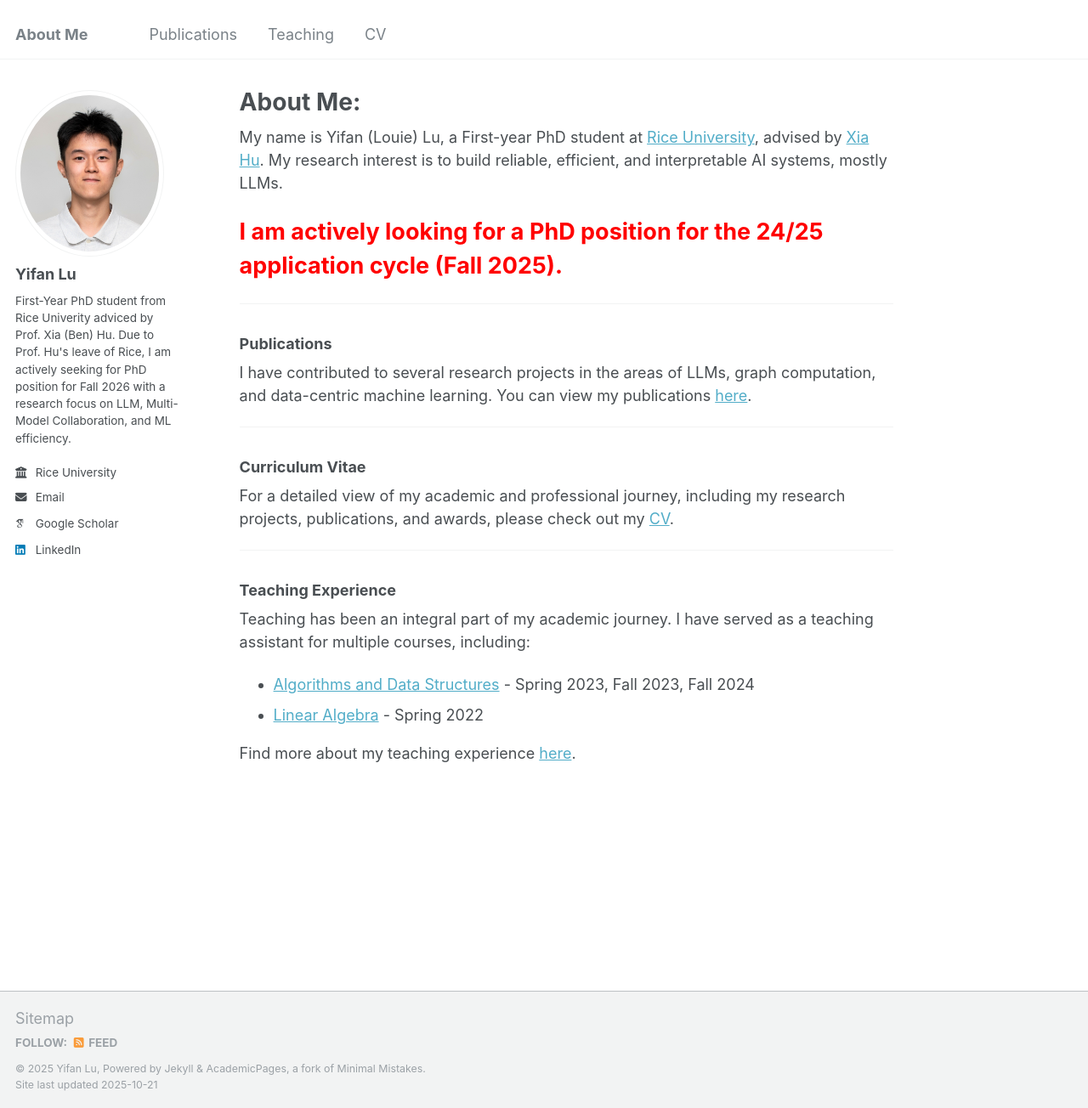
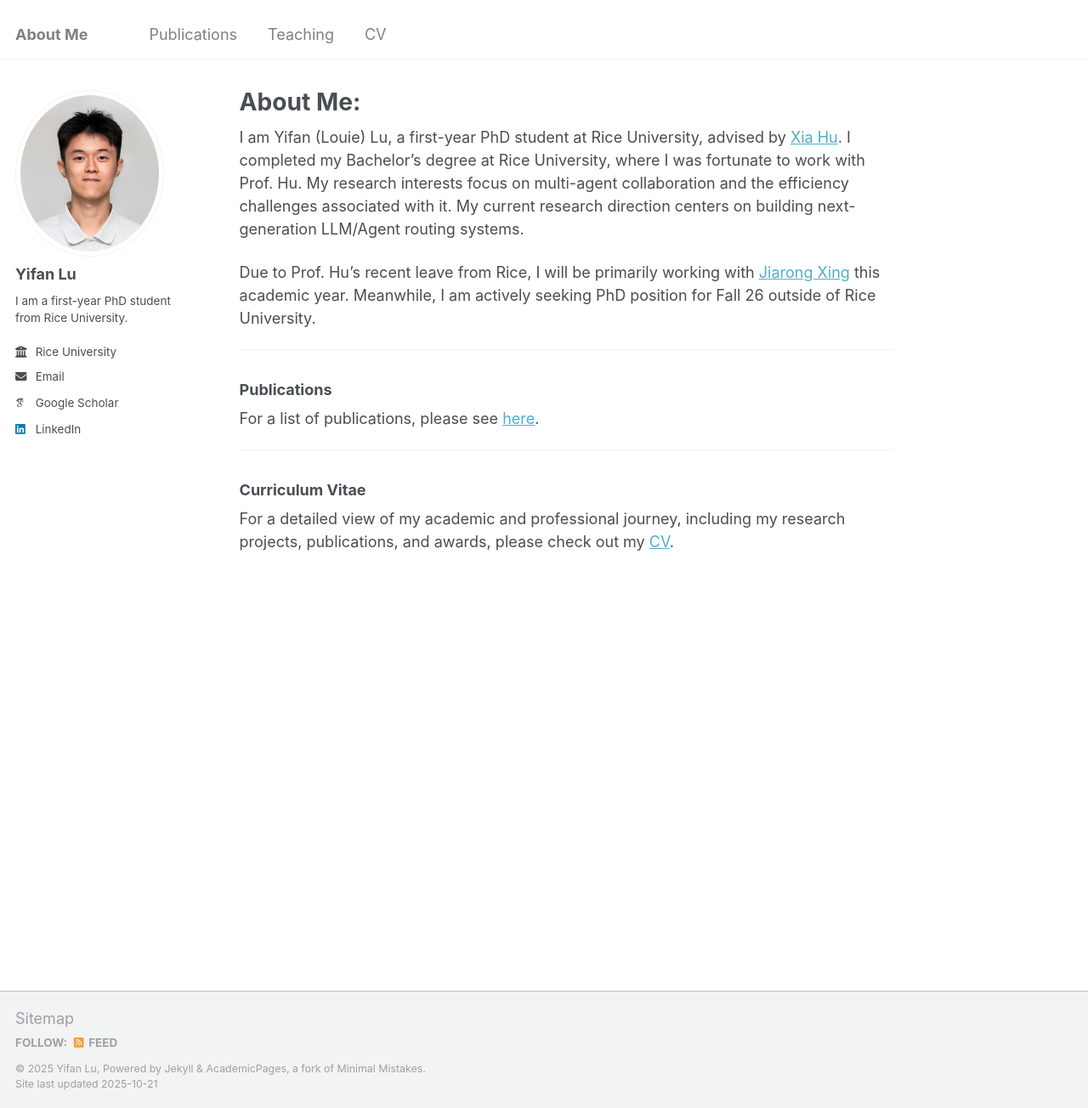
Before and after one commit to yl231/yl231.github.io, a Jekyll site: the page built from _pages/about.md, in a window 1280 px wide and 1304 px high. Shown: the whole window at 85% size. Built offline with Jekyll 4.4.1, drawn with Linux system fonts in a browser that asks for light colours; some web fonts are replaced.

Commit message:
Refactor author bio in _config.yml for clarity, update LinkedIn URL format, and revise content in about.md to reflect current research focus and academic status. Modify publication statuses for consistency across multiple files and add a new CV PDF file.

```diff
--- a/_config.yml
+++ b/_config.yml
@@ -24,7 +24,7 @@ author:
   avatar           : "louie01.png"
   name             : "Yifan Lu"
   pronouns         : # example: "she/her"
-  bio              : "First-Year PhD student from Rice Univerity adviced by Prof. Xia (Ben) Hu. Due to Prof. Hu's leave of Rice, I am actively seeking for PhD position for Fall 2026 with a research focus on LLM, Multi-Model Collaboration, and ML efficiency."
+  bio              : "I am a first-year PhD student from Rice University."
   employer         : "Rice University"
   URI              : "https://www.rice.edu/" # URL
   email            : "yl231@rice.edu"
@@ -57,7 +57,7 @@ author:
   keybase          : # Username
   instagram        : # Username
   lastfm           : # Username
-  linkedin         : "https://www.linkedin.com/in/yifan-lu-471611241/"
+  linkedin         : "yifan-lu-471611241"
   mastodon         : # URL
   medium           : # URL
   pinterest        : # Username
--- a/_pages/about.md
+++ b/_pages/about.md
@@ -8,26 +8,17 @@ redirect_from:
 ---
 
 
-My name is Yifan (Louie) Lu, a First-year PhD student at [Rice University](https://www.rice.edu/), advised by [Xia Hu](https://cs.rice.edu/~xh37/index.html). My research interest is to build reliable, efficient, and interpretable AI systems, mostly LLMs.
+I am Yifan (Louie) Lu, a first-year PhD student at Rice University, advised by [Xia Hu](https://cs.rice.edu/~xh37/index.html). I completed my Bachelor's degree at Rice University, where I was fortunate to work with Prof. Hu. My research interests focus on multi-agent collaboration and the efficiency challenges associated with it. My current research direction centers on building next-generation LLM/Agent routing systems.
 
-<span style="color: red; font-size: 1.5em;"><strong>I am actively looking for a PhD position for the 24/25 application cycle (Fall 2025).</strong></span>
+Due to Prof. Hu's recent leave from Rice, I will be primarily working with [Jiarong Xing](https://jxing.me/) this academic year. Meanwhile, I am actively seeking PhD position for Fall 26 outside of Rice University.
+
 
 ---
-
 ### Publications
-I have contributed to several research projects in the areas of LLMs, graph computation, and data-centric machine learning. You can view my publications [here](https://yl231.github.io/publications/).
+For a list of publications, please see [here](https://yl231.github.io/publications/).
 
 
 ---
 
 ### Curriculum Vitae
-For a detailed view of my academic and professional journey, including my research projects, publications, and awards, please check out my [CV](https://yl231.github.io/cv/).
-
----
-
-### Teaching Experience
-Teaching has been an integral part of my academic journey. I have served as a teaching assistant for multiple courses, including:
-- [Algorithms and Data Structures](https://yl231.github.io/teaching/) - Spring 2023, Fall 2023, Fall 2024
-- [Linear Algebra](https://yl231.github.io/teaching/) - Spring 2022
-
-Find more about my teaching experience [here](https://yl231.github.io/teaching/).
+For a detailed view of my academic and professional journey, including my research projects, publications, and awards, please check out my [CV](https://yl231.github.io/files/cv.pdf).
```
Also changed, not shown: _publications/fafo.md (+1 -4 lines), _publications/mquake.md (+1 -4 lines), _publications/routerarena.md (+1 -4 lines), _publications/routing-evaluation.md (+1 -4 lines), 1 other file.
